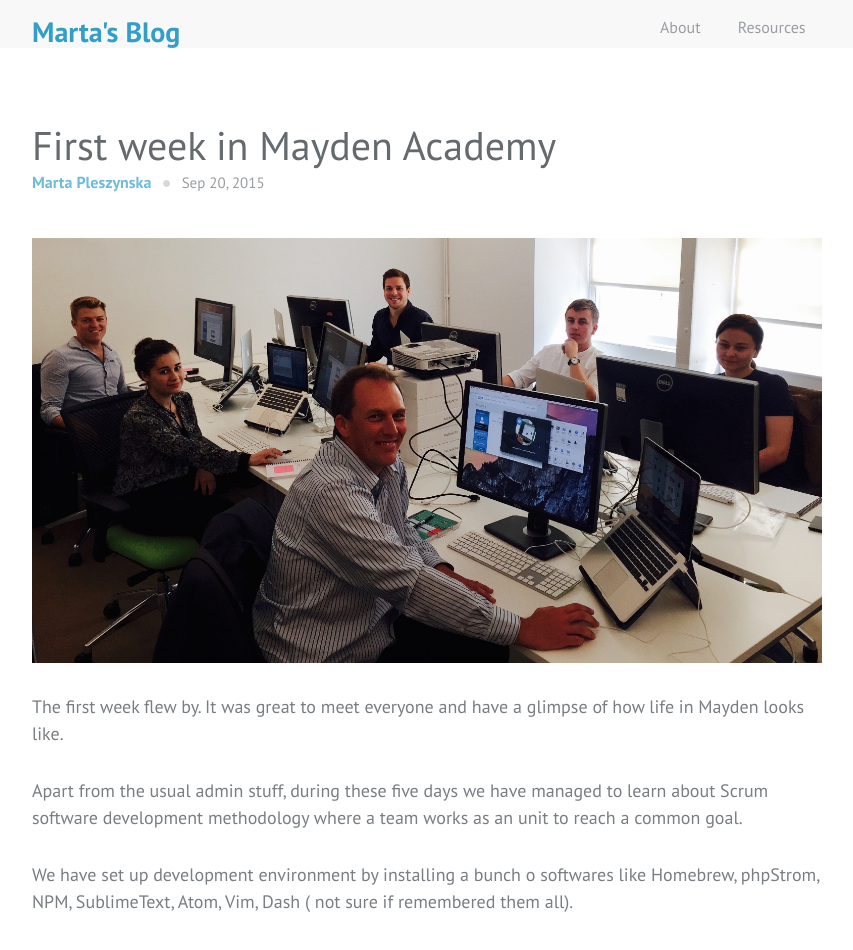
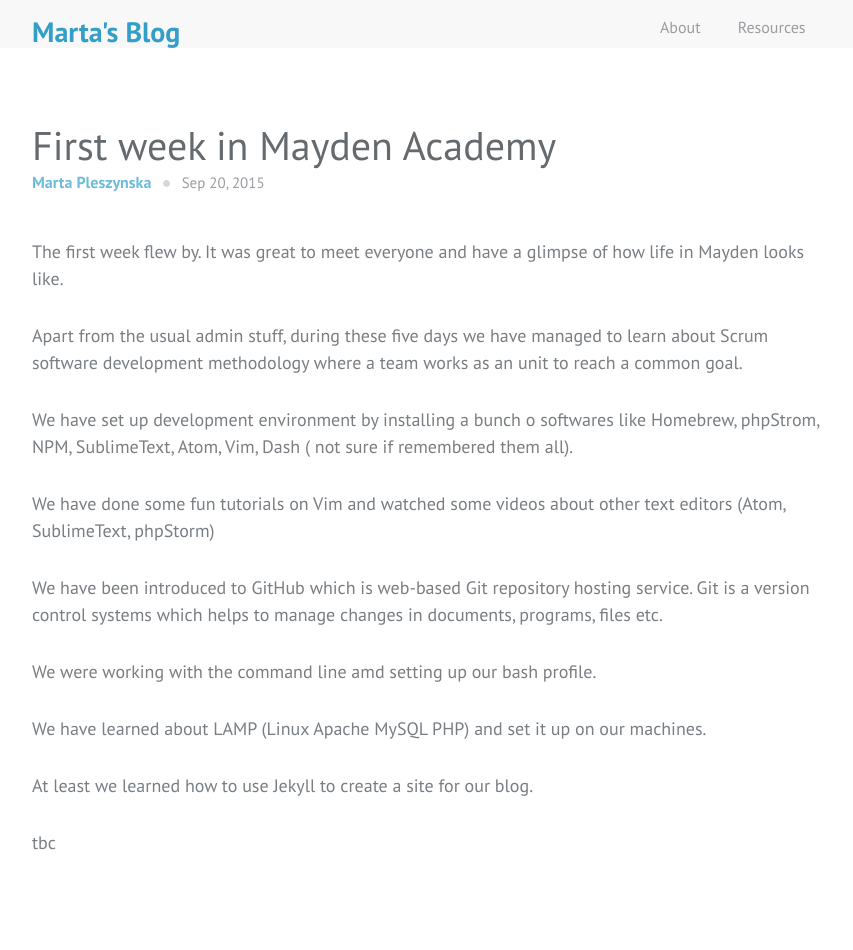
Before and after one commit to MartaPleszynska/myblog, a Jekyll site: the page built from _posts/2015-09-20-first-week-in-mayden-academy.md, in a window 1280 px wide. Shown: the top 950 px of the page, without its empty margins (213-1066 px from the left). Built offline with Jekyll 4.4.1, drawn with Linux system fonts in a browser that asks for light colours.

Commit message:
removed img in first_week post

```diff
--- a/_posts/2015-09-20-first-week-in-mayden-academy.md
+++ b/_posts/2015-09-20-first-week-in-mayden-academy.md
@@ -1,7 +1,6 @@
 ---
 title:  "First week in Mayden Academy"
 date:   2015-09-20 09:54:17
-image: academy.jpg
 ---
 The first week flew by. It was great to meet everyone and have a glimpse of how life in Mayden looks like.
 
```
